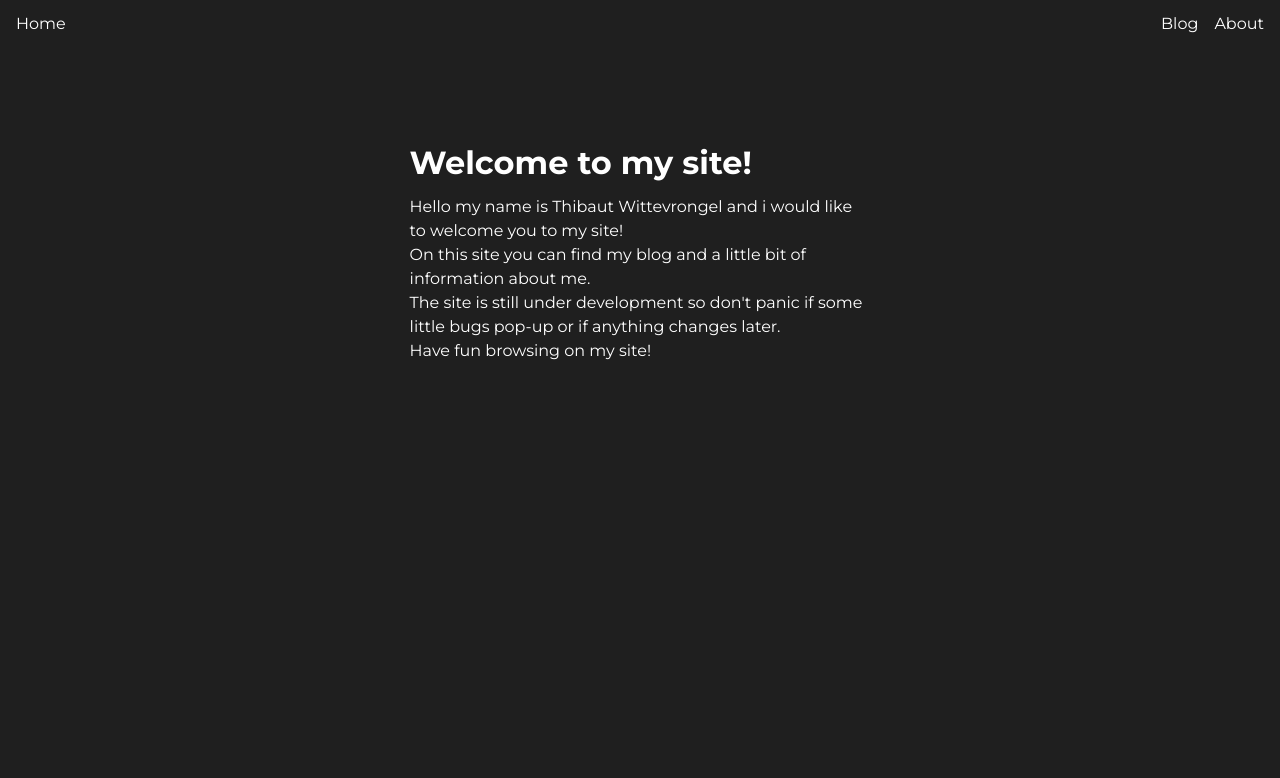
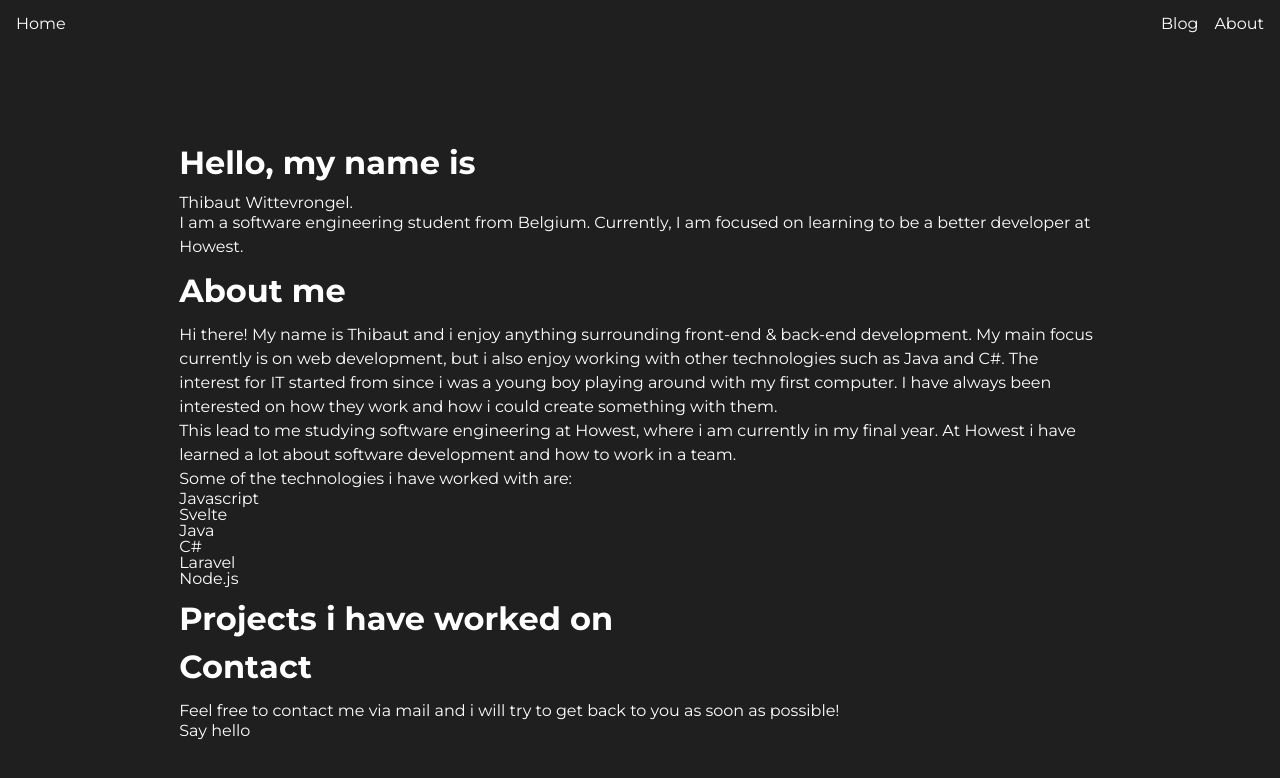
Before and after one commit to wittevrongelthibaut/personal-website, a SvelteKit app: page / in a window 1280 px wide. Shown: the top 778 px of the page. Built offline with nearby package versions, Linux system fonts and the light colour scheme.

Commit message:
add content on the homepage

```diff
--- a/src/routes/+page.svelte
+++ b/src/routes/+page.svelte
@@ -10,17 +10,45 @@
     <meta property="og:url" content="https://thibautwittevrongel.com"/>
 </svelte:head>
 
-<article>
-    <h1>Welcome to my site!</h1>
-    <p>Hello my name is Thibaut Wittevrongel and i would like to welcome you to my site!</p>
-    <p>On this site you can find my blog and a little bit of information about me.</p>
-    <p>The site is still under development so don't panic if some little bugs pop-up or if anything changes later.</p>
-    <p>Have fun browsing on my site!</p>
-</article>
+<section id="hero">
+    <h1>Hello, my name is</h1>
+    <h2>Thibaut Wittevrongel.</h2>
+    <p>I am a software engineering student from Belgium. Currently, I am focused on learning to be a better developer at <a href="https://www.howest.be/">Howest</a>.</p>
+</section>
+<section id='about'>
+    <h1>About me</h1>
+    <p>Hi there! My name is Thibaut and i enjoy anything surrounding front-end & back-end development.
+        My main focus currently is on web development, but i also enjoy working with other technologies such as Java and C#.
+        The interest for IT started from since i was a young boy playing around with my first computer.
+        I have always been interested on how they work and how i could create something with them.
+    </p>
+    <p>
+        This lead to me studying software engineering at Howest, where i am currently in my final year.
+        At Howest i have learned a lot about software development and how to work in a team.
+    </p>
+    <p>
+        Some of the technologies i have worked with are:
+    </p>
+    <ul>
+        <li>Javascript</li>
+        <li>Svelte</li>
+        <li>Java</li>
+        <li>C#</li>
+        <lil>Laravel</lil>
+        <li>Node.js</li>
+    </ul>
+</section>
+<section id='projects'>
+    <h1>Projects i have worked on</h1>
+</section>
+<section id='contact'>
+    <h1>Contact</h1>
+    <p>Feel free to contact me via mail and i will try to get back to you as soon as possible!</p>
+    <a href="mailto:wittevrongelthibaut@gmail.com">Say hello</a>
+</section>
 
 <style>
-    article{
-       width: 50%;
+    section{
        margin: auto;
     }
     h1{
```
